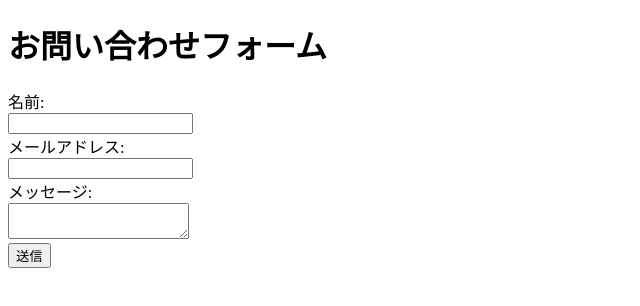
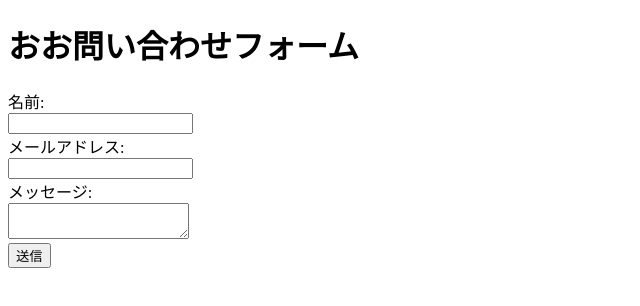
Before and after one commit to JBrentacar/contact, a plain HTML site: page index.html in a window 1280 px wide. Shown: the whole page, without its empty margins (0-640 px from the left). Drawn offline with Linux system fonts and the light colour scheme.

Commit message:
Update index.html

```diff
--- a/index.html
+++ b/index.html
@@ -51,7 +51,7 @@
   </script>
 </head>
 <body>
-  <h1>お問い合わせフォーム</h1>
+  <h1>おお問い合わせフォーム</h1>
   <form id="contactForm" onsubmit="submitForm(event)">
     <label for="name">名前:</label><br>
     <input type="text" id="name" name="name" required><br>
```
